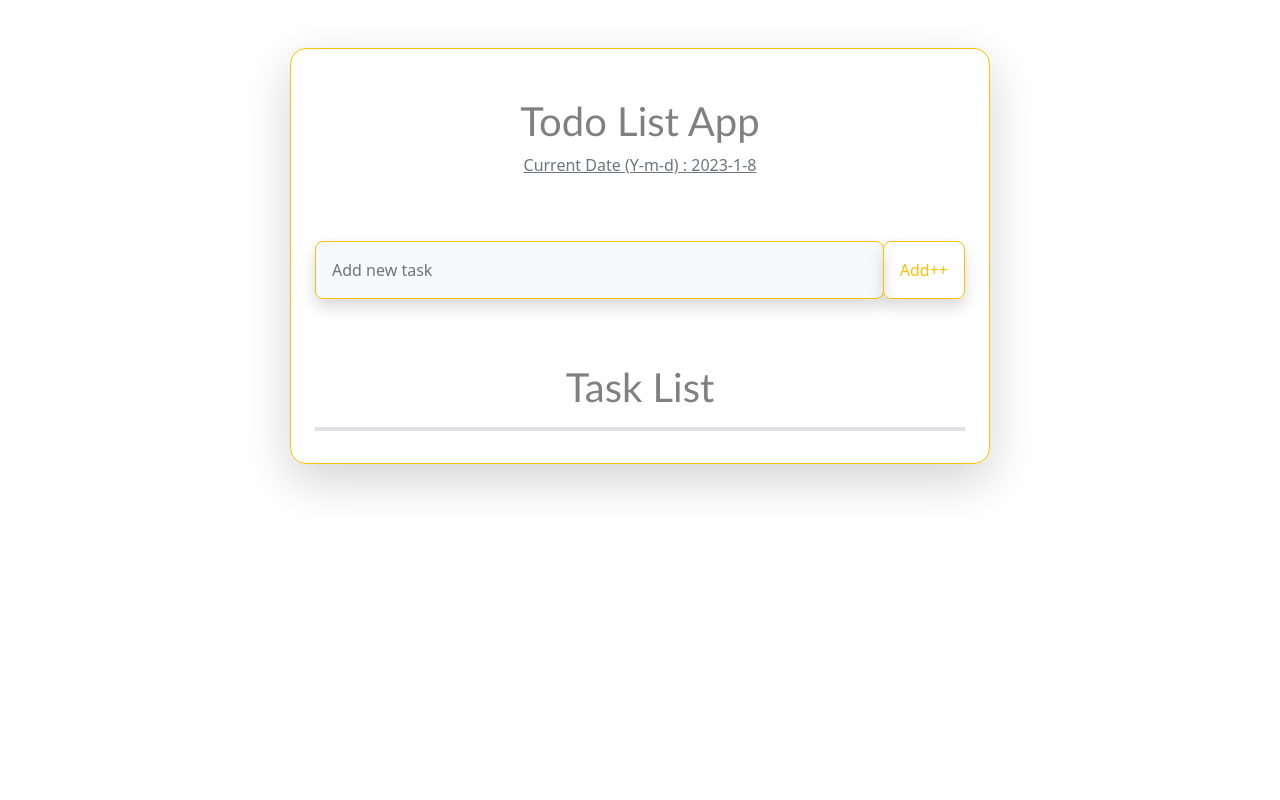
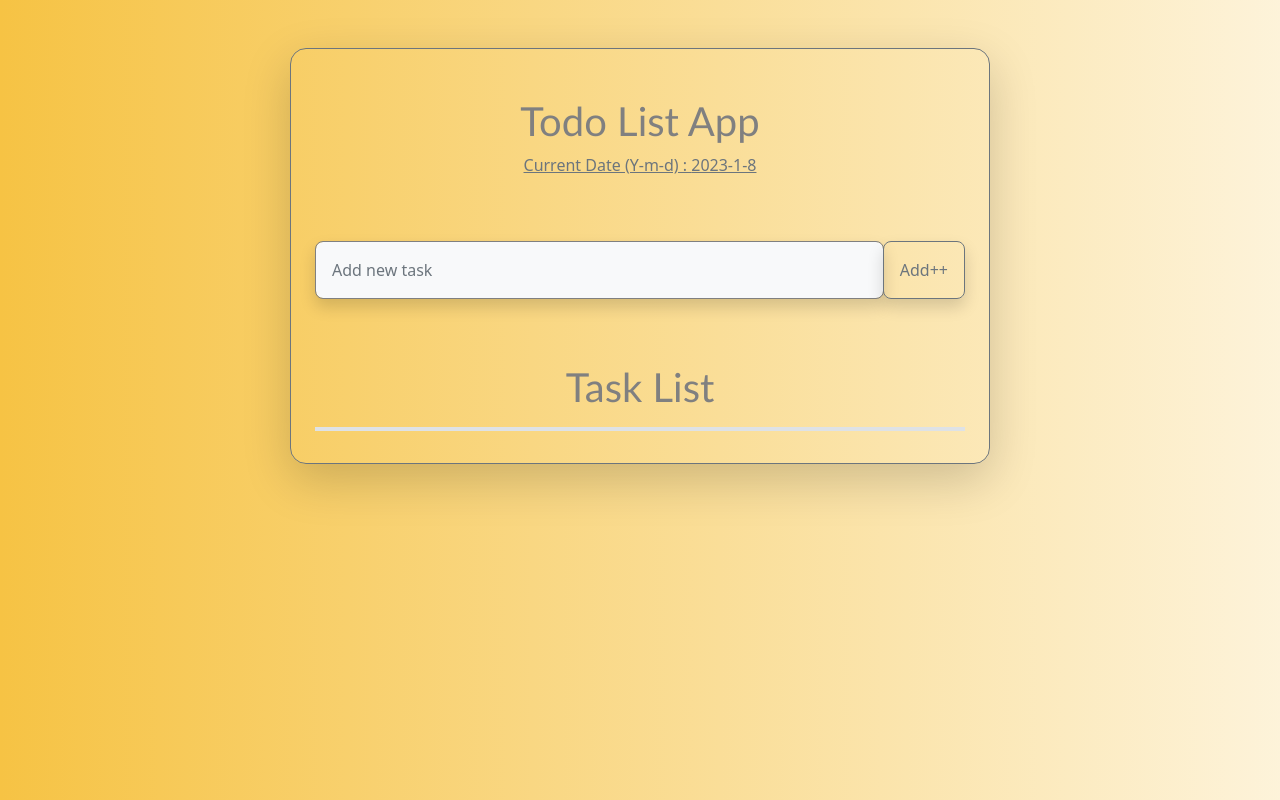
Before and after one commit to Nyambaa0303/pinecone_react_2023, a React (Create React App) app in the folder todo-list/: page / in a window 1280 px wide. Built offline with nearby package versions, Linux system fonts and the light colour scheme.

Commit message:
todo list

```diff
--- a/todo-list/src/todo.css
+++ b/todo-list/src/todo.css
@@ -19,3 +19,7 @@ h1 {
   display: flex;
   justify-content: center;
 }
+
+body {
+  background-image: url("../gradient-F6C344.svg");
+}
--- a/todo-list/src/todo.js
+++ b/todo-list/src/todo.js
@@ -38,26 +38,25 @@ export function Todos() {
   }
 
   return (
-    <div className="card1 pt-5 border rounded-4 border-warning mt-5 p-4 shadow-lg p-3 mb-5 bg-body-tertiary rounded">
+    <div className="card1 pt-5 border rounded-4 border-secondary mt-5 p-4 shadow-lg p-3 mb-5 bg-body-tertiary rounded">
       <h1>Todo List App</h1>
       <Time />
 
       <InputGroup className="">
         <Form.Control
-          className="bg-light border-warning rounded-3 mt-5 text-secondary shadow p-3 mb-5 bg-body-tertiary rounded"
+          className="bg-light rounded-3 mt-5 text-secondary shadow p-3 mb-5 bg-body-tertiary "
           placeholder="Add new task"
           value={text}
-          style={{ borderColor: error ? "red" : "warning" }}
+          style={{ borderColor: error ? "red" : "gray" }}
           onChange={handleTextChange}
         />
         <Button
-          className="mt-5 btn rounded-3 shadow p-3 mb-5 bg-body-tertiary rounded"
-          variant="outline-warning"
+          className="mt-5 rounded-3 shadow p-3 mb-5 bg-body-tertiary rounded"
+          variant="outline-secondary"
           onClick={addTodo}
         >
           Add++
         </Button>
-
         {error && <div style={{ color: "red" }}>{error}</div>}
       </InputGroup>
 
@@ -66,7 +65,7 @@ export function Todos() {
         {todos.map((todo, index) => {
           return (
             <div
-              className="d-flex justify-content-between bg-light border border-warning text-secondary rounded-3 border-secondary mt-5 align-items-center p-4 shadow p-3 mb-5 bg-body-tertiary rounded"
+              className="d-flex justify-content-between bg-light border border-secondary text-secondary rounded-3 border-secondary mt-5 align-items-center p-4 shadow p-3 mb-5 bg-body-tertiary rounded"
               key={index}
               style={{ textDecoration: "line-through" }}
             >
```
Also changed, not shown: todo-list/gradient-F6C344.svg (added).
